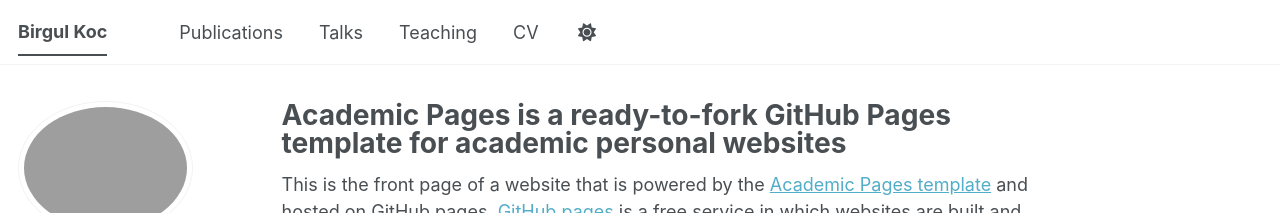
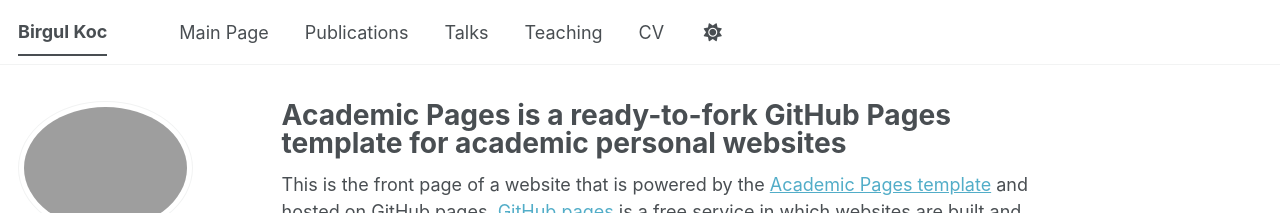
Before and after one commit to birgulkoc/birgulkoc.github.io, a Jekyll site: the page built from _pages/about.md, in a window 1280 px wide. Shown: the top 213 px of the page. Built offline with Jekyll 4.4.1, drawn with Linux system fonts in a browser that asks for light colours; some web fonts are replaced; a script bundle is joined from its source files by our own code; library files that are not in the unit come from our copies.

Commit message:
add, navigation, pagelayout

```diff
--- a/_data/navigation.yml
+++ b/_data/navigation.yml
@@ -8,6 +8,9 @@
 #      Markdown formatted page while the second is generated using JSON.
 
 main:
+  - title: "Main Page"
+    url: /portfolio/
+
   - title: "Publications"
     url: /publications/
 
```
